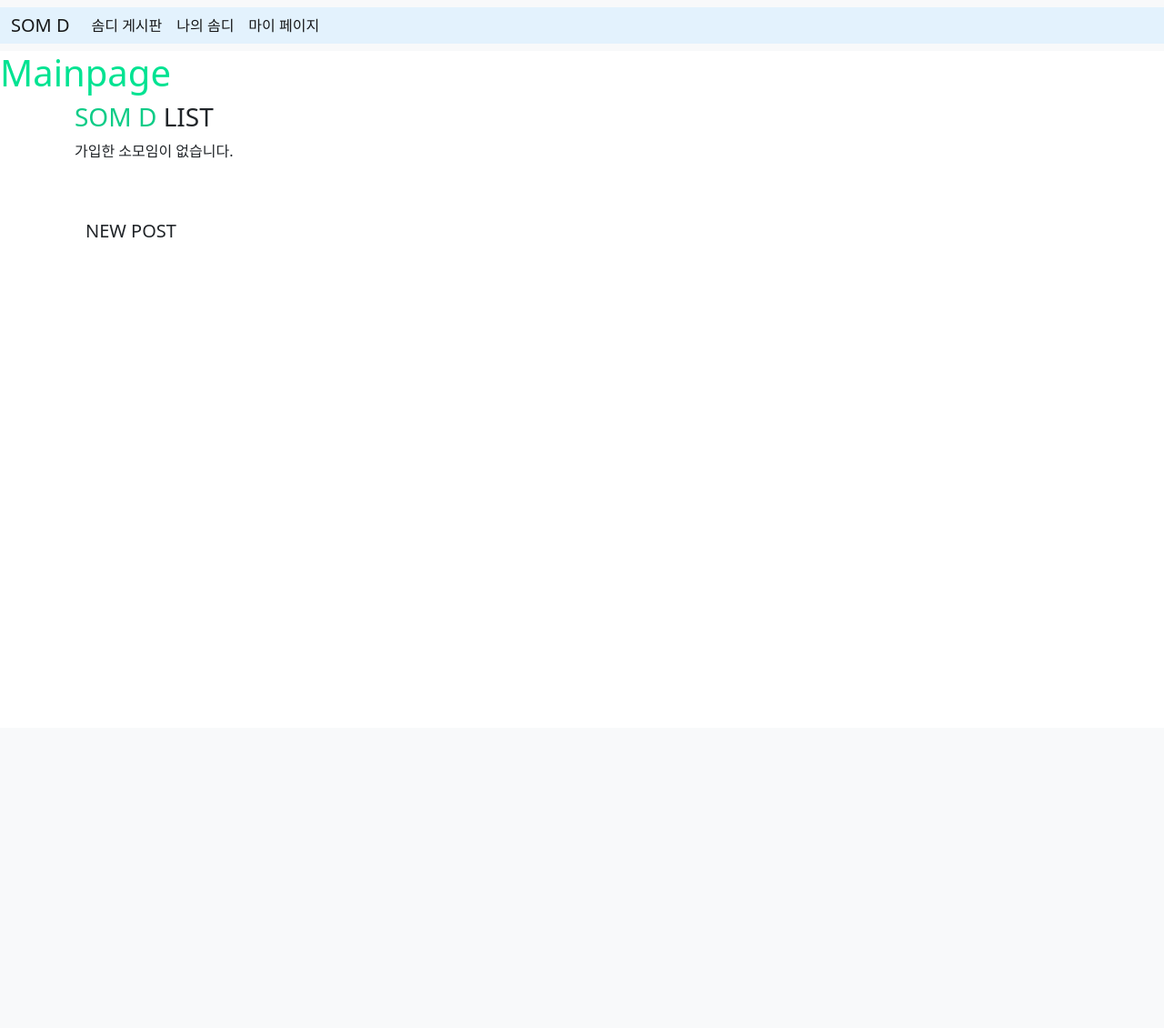
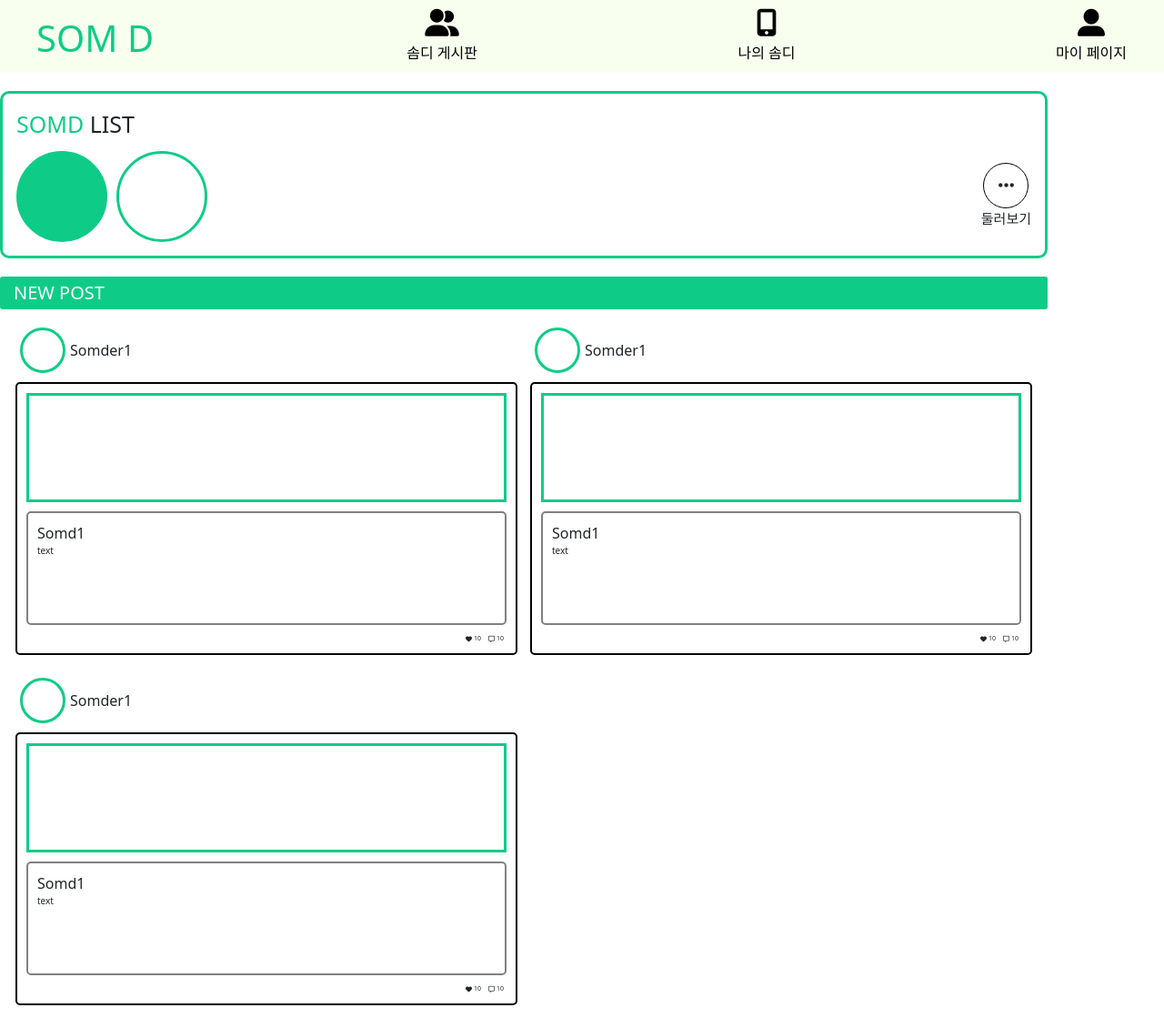
Before and after one commit to narae18/verified_SOMD, a Django app: page / in a window 1280 px wide. Shown: the whole page at 91% size. Before the commit the page ends 261 px from the top, so only its background shows below. Run offline with Django 4.2, Linux system fonts and the light colour scheme; a user stored in the database is signed in; data that the repository does not hold is empty; some libraries are stand-ins or nearby versions.

Commit message:
230527#2:mainPage

```diff
--- /dev/null
+++ b/SOMD/SOMD/static/css/mainpage.css
@@ -0,0 +1,158 @@
+section{
+    width: 90%;
+}
+
+.somdList{
+    margin:20px 0px;
+    border: 3px solid #0ECC87;
+    border-radius: 10px;
+    padding: 15px;
+}
+
+.somdList_text{
+    font-size: 25px;
+    padding: 0 0 10px 0;
+}
+.somdList_text>span{
+    color:#0ECC87;
+}
+
+.somd{
+    margin: 0px 10px 0px 0px;
+    width: 100px;
+    height: 100px;
+    border: 3px solid #0ECC87;
+    border-radius: 50%;
+}
+.now{
+    background-color: #0ECC87;
+}
+.more{
+    display: flex;
+    flex-direction: column;
+    align-items: center;
+    justify-content: center;
+    font-size: 15px;
+}
+.more>.button{
+    width: 50px;
+    height: 50px;
+    border: 1px solid #000000;
+    background-color: white;
+    border-radius: 50%;
+
+    display: flex;
+    justify-content: center;
+    align-items: center;
+}
+.more>.button>i{
+    font-size: 20px;
+
+}
+
+.somdList>.list{
+    display: flex;
+    justify-content: space-between;
+}
+
+.somd_list{
+    display: flex;
+}
+
+
+
+.newPost_text{
+    width: 100%;
+    padding: 3px 15px;
+    margin:10px 0px;
+    background-color:#0ECC87 ;
+    border-radius: 3px;
+    color: white;
+    font-size: 20px;
+}
+
+.newPost> .list{
+    display: flex;
+    flex-wrap: wrap;
+    align-items: center;
+    justify-content: space-between;
+}
+
+.profile{
+    padding: 0px 5px;
+    display: flex;
+}
+.profile>.image{
+    width: 50px;
+    height: 50px;
+    border: 3px solid #0ECC87;
+    border-radius: 50%;
+}
+.profile>.name{
+    padding: 0px 5px;
+    display: flex;
+    justify-content: center;
+    align-items: center;
+}
+
+.newPost>.list{
+    padding: 5px 10px;
+}
+.post{
+    padding: 5px 7px;
+    width:50%;
+}
+
+
+.about_post{
+    display: flex;
+    flex-direction: column;
+}
+.about_post>.image{
+    border: 3px solid #0ECC87;
+    width: 100%;
+    height: 120px;
+}
+
+.about_post{
+    width: 100%;
+    height: 300px;
+    border: 2px solid #000000;
+    border-radius: 5px;
+    display: flex;
+    flex-direction: column;
+    padding:10px;
+    margin:10px 0px 15px 0;
+
+    display: flex;
+    flex-direction: column;
+}
+.about_post>.text{
+    flex-grow:1;
+    width: 100%;
+    padding: 10px;
+    border: 2px solid gray;
+    border-radius: 5px;
+    margin: 10px 0px;
+}
+.about_post>.text>.body{
+    flex-grow: 1;
+    font-size: 10px;
+}
+
+.about_post>.icon{
+    display: flex;
+    justify-content: end;
+    font-size: 7px;
+}
+
+.about_post>.icon>div{
+    padding: 0 3px;
+    display: flex;
+    align-items: center;
+    justify-content: center;
+}
+
+.about_post>.icon>div>i{
+    padding: 0 2px;
+}
--- /dev/null
+++ b/SOMD/SOMD/static/css/navbar.css
@@ -0,0 +1,36 @@
+.navbar{
+    display: flex;
+    flex-direction: row;
+    justify-content: space-between;
+
+    width: 100%;
+    height: 80px;
+
+    padding:10px 40px;
+    background-color: #F8FFEE;
+
+}
+
+.navbar>.icon{
+    text-decoration: none;
+    color: #000000;
+    width: 80px;
+    align-items: center;
+}
+
+.navbar>a>i{
+    width: 100%;
+    font-size: 30px;
+    text-align: center;
+}
+
+.navbar>.logo{
+    text-decoration: none;
+    color:#0ECC87;
+    font-size: 40px;
+}
+
+.navbar>.icon>.text{
+    padding: 4px 0px;
+    text-align: center;
+}
--- a/SOMD/SOMD/static/css/project.css
+++ b/SOMD/SOMD/static/css/project.css
@@ -4,3 +4,22 @@ h1 {
 .maincolor {
     color: #0ECC87;
 }
+
+* {
+    /* border: 1px solid blue; */
+}
+
+body{
+    justify-content: center;
+    align-items: center;
+}
+.SDcontainer{
+    margin: 0px 0px;
+    padding: 0px 0px;
+    width:100%;
+
+    display: flex;
+    flex-direction: column;
+    justify-content: center;
+    align-items: center;
+}
--- a/SOMD/SOMD/templates/base.html
+++ b/SOMD/SOMD/templates/base.html
@@ -4,13 +4,17 @@
 
 <head>
     <meta charset="utf-8">
-    <link rel="stylesheet" type="text/css" href="{% static 'css/project.css' %}">
     <meta name="viewport" content="width=device-width, initial-scale=1">
+
     <script src="https://cdn.jsdelivr.net/npm/bootstrap@5.1.3/dist/js/bootstrap.bundle.min.js" integrity="sha384-ka7Sk0Gln4gmtz2MlQnikT1wXgYsOg+OMhuP+IlRH9sENBO0LRn5q+8nbTov4+1p" crossorigin="anonymous"></script>
     <link href="https://cdn.jsdelivr.net/npm/bootstrap@5.1.3/dist/css/bootstrap.min.css" rel="stylesheet" integrity="sha384-1BmE4kWBq78iYhFldvKuhfTAU6auU8tT94WrHftjDbrCEXSU1oBoqyl2QvZ6jIW3" crossorigin="anonymous">
 
     <link rel="preconnect" href="https://fonts.googleapis.com">
     <link rel="preconnect" href="https://fonts.gstatic.com" crossorigin>
+
+    <script src="https://kit.fontawesome.com/081be4ecb0.js" crossorigin="anonymous"></script>
+
+    <link rel="stylesheet" type="text/css" href="{% static 'css/project.css' %}">
     <title>SOMD</title>
 </head>
 <body>
--- a/SOMD/SOMD/templates/shared/_navbar.html
+++ b/SOMD/SOMD/templates/shared/_navbar.html
@@ -1,30 +1,30 @@
-<nav class="navbar navbar-expand-lg navbar-light bg-light">
-    <div class="container-fluid" style="background-color: #e3f2fd;">
+{% load static %}
+<link rel="stylesheet" type="text/css" href="{% static 'css/navbar.css' %}">
+<div class="navbar">
     {% if user.is_authenticated %}
     <!-- mainpage 링크 연결 -->
-    <a class="navbar-brand" href="{% url 'main:mainpage' %}">SOM D</a>
-    <button class="navbar-toggler" type="button" data-bs-toggle="collapse" data-bs-target="#navbarNav" aria-controls="navbarNav" aria-expanded="false" aria-label="Toggle navigation">
-        <span class="navbar-toggler-icon"></span>
-    </button>
-    <div class="collapse navbar-collapse" id="navbarNav">
-        <ul class="navbar-nav">
-            <li class="nav-item">
-                <!-- 솜디 게시판 링크 연결 -->
-                <a class="nav-link active" aria-current="page" href="{% url 'main:mainpage' %}">솜디 게시판</a>
-            </li>
-            <li class="nav-item">
-                <!-- 나의 솜디 링크 연결 -->
-                <a class="nav-link active" aria-current="page" href="#">나의 솜디</a>
-            </li>
 
-            <li class="nav-item">
-                <!-- 마이페이지 링크 연결 -->
-                <a class="nav-link active" aria-current="page" href="{% url 'users:mypage' %}">마이 페이지</a>
-            </li>
+    <a class="logo" href="{% url 'main:mainpage' %}">SOM D</a>
+
+
+    <!-- 솜디 게시판 링크 연결 -->
+    <a class="icon" href="{% url 'main:mainpage' %}">
+        <i class="fa-solid fa-user-group"></i>
+        <div class="text">솜디 게시판</div>
+    </a>
+
+    <!-- 나의 솜디 링크 연결 -->
+    <a class="icon" href="#">
+        <i class="fa-solid fa-mobile-screen-button"></i>
+        <div class="text">나의 솜디</div>
+    </a>
+
+    <!-- 마이페이지 링크 연결 -->
+    <a class="icon" href="{% url 'users:mypage' %}">
+        <i class="fa-solid fa-user-large"></i>
+        <div class="text">마이 페이지</div>
+    </a>
 
             {% endif %}
 
-        </ul>
-    </div>
-    </div>
-</nav>
+</div>
--- a/SOMD/main/templates/main/mainpage.html
+++ b/SOMD/main/templates/main/mainpage.html
@@ -3,21 +3,110 @@
 {% block content %}
 
 {% if user.is_authenticated %}
-    <!-- <h1>솜디 게시판</h1>
-    <a href="{% url 'main:register' %}">솜디 등록</a> -->
-    <h1>Mainpage</h1>
-    <div class="container">
-        <h3><span class="maincolor">SOM D </span> LIST</h3>
-        {% for somd in somds %}
-            <h4>{{ somd.name }}</h4>
-        {% empty %}
-            <p>가입한 소모임이 없습니다.</p>
-        {% endfor %}
-        <br>
-        <br>
-    <div class="container">
-        <h5>NEW POST</h5>
-    </div>
+    <!-- <h1>솜디 게시판</h1> -->
+    <!-- <a href="{% url 'main:register' %}">솜디 등록</a> -->
+
+    <link rel="stylesheet" type="text/css" href="{% static 'css/mainpage.css' %}">
+
+    <section class="somdList">
+        <div class="somdList_text"><span>SOMD </span>LIST</div>
+        <div class="list">
+            <div class="somd_list">
+                <div class="somd now"></div>
+                <div class="somd"></div>
+            </div>
+
+            <div class="more">
+                <div class="button"><i class="fa-solid fa-ellipsis"></i></div>
+                <div>둘러보기</div>
+            </div>
+        </div>
+    </section>
+
+    <section class="newPost">
+        <div class="newPost_text">NEW POST</div>
+        <div class="list">
+            <div class="post">
+                <div class="profile">
+                    <div class="image"></div>
+                    <div class="name">Somder1</div>
+                </div>
+                <div class="about_post">
+                    <div class="image"></div>
+
+                    <div class="text">
+                        <div class="title">Somd1</div>
+                        <div class="body">text</div>
+                    </div>
+
+                    <div class="icon">
+                        <div class="like">
+                            <i class="fa-solid fa-heart"></i>
+                            <div>10</div>
+                        </div>
+                        <div class="comment">
+                            <i class="fa-regular fa-message"></i>
+                            <div>10</div>
+                        </div>
+                    </div>
+                </div>
+            </div>
+
+
+            <div class="post">
+                <div class="profile">
+                    <div class="image"></div>
+                    <div class="name">Somder1</div>
+                </div>
+                <div class="about_post">
+                    <div class="image"></div>
+
+                    <div class="text">
+                        <div class="title">Somd1</div>
+                        <div class="body">text</div>
+                    </div>
+
+                    <div class="icon">
+                        <div class="like">
+                            <i class="fa-solid fa-heart"></i>
+                            <div>10</div>
+                        </div>
+                        <div class="comment">
+                            <i class="fa-regular fa-message"></i>
+                            <div>10</div>
+                        </div>
+                    </div>
+                </div>
+            </div>
+
+            <div class="post">
+                <div class="profile">
+                    <div class="image"></div>
+                    <div class="name">Somder1</div>
+                </div>
+                <div class="about_post">
+                    <div class="image"></div>
+
+                    <div class="text">
+                        <div class="title">Somd1</div>
+                        <div class="body">text</div>
+                    </div>
+
+                    <div class="icon">
+                        <div class="like">
+                            <i class="fa-solid fa-heart"></i>
+                            <div>10</div>
+                        </div>
+                        <div class="comment">
+                            <i class="fa-regular fa-message"></i>
+                            <div>10</div>
+                        </div>
+                    </div>
+                </div>
+            </div>
+
+    </section>
+
 
 {% else %}
     <a href="{% url 'accounts:login' %}">로그인</a>
```
Also changed, not shown: SOMD/db.sqlite3.
